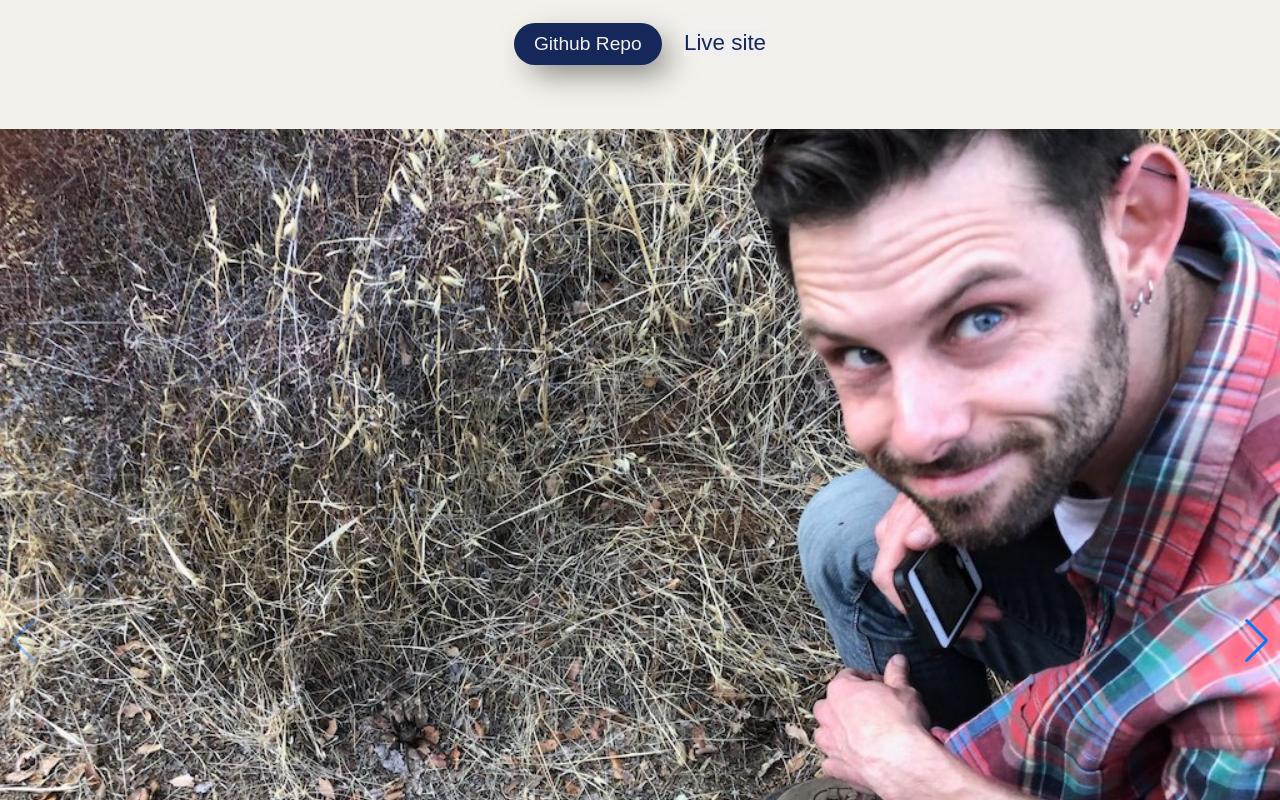
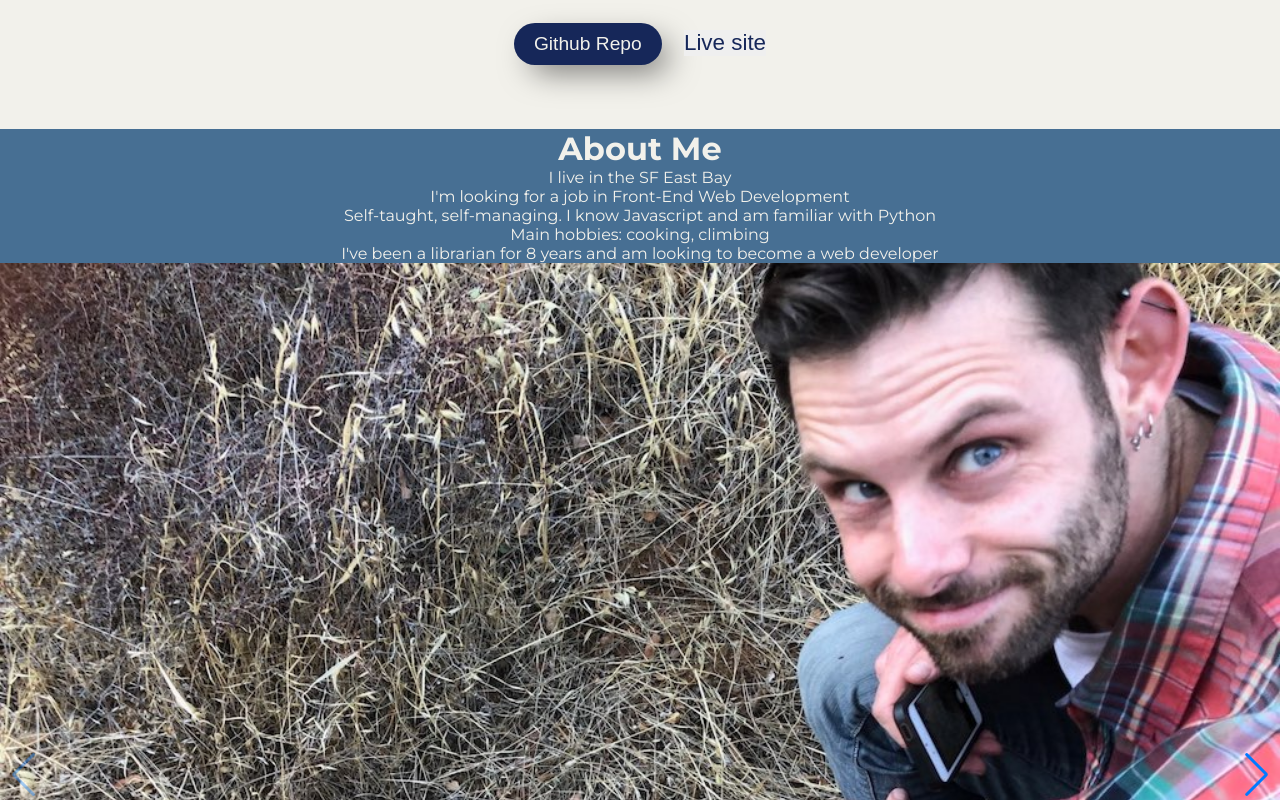
Before and after one commit to aemann2/portfolio_v2, a plain HTML site: page index.html in a window 1280 px wide. Shown: the part 3860-4660 px from the top of the page. Drawn offline with nearby package versions, Linux system fonts and the light colour scheme.

Commit message:
began working on about me section

```diff
--- /dev/null
+++ b/css/components/_aboutme.scss
@@ -0,0 +1,11 @@
+@import '../colors/colors';
+
+.aboutme {
+  background-color: $secondary-color;
+  color: $light-color;
+  text-align: center;
+
+  &__title {
+    font-size: 2rem;
+  }
+}
--- a/css/style.scss
+++ b/css/style.scss
@@ -3,6 +3,7 @@
 @import './components/header';
 @import './components/projects';
 @import './components/contact';
+@import './components/aboutme';
 @import './components/mediaQueries';
 
 $primary-font: 'Montserrat', sans-serif;
@@ -11,7 +12,6 @@ $primary-font: 'Montserrat', sans-serif;
 
 html {
   box-sizing: border-box;
-  scroll-behavior: smooth;
 }
 *,
 *:before,
--- a/index.html
+++ b/index.html
@@ -34,7 +34,7 @@
         <li class="navbar__item"><a href="#welcome" class="navbar__link">Welcome</a></li>
         <li class="navbar__item"><a href="#projects" class="navbar__link">Projects</a></li>
         <li class="navbar__item"><a href="#technology" class="navbar__link">Technology</a></li>
-        <li class="navbar__item"><a href="#about-me" class="navbar__link">About</a></li>
+        <li class="navbar__item"><a href="#aboutme" class="navbar__link">About</a></li>
         <li class="navbar__item"><a href="#contact" class="navbar__link">Contact</a></li>
       </ul>
     </nav>
@@ -154,10 +154,18 @@
           </div>
       </div>
     </figure>
-
   </section>
 
-  <section>
+  <section class="aboutme" id='aboutme'>
+    <h2 class="aboutme__title">About Me</h2>
+    <div class="aboutme__blurbs">
+      <p class="aboutme__blurbs__blurb">I live in the SF East Bay</p>
+      <p class="aboutme__blurbs__blurb">I'm looking for a job in Front-End Web Development</p>
+      <p class="aboutme__blurbs__blurb">Self-taught, self-managing. I know Javascript and am familiar with Python</p>
+      <p class="aboutme__blurbs__blurb">Main hobbies: cooking, climbing</p>
+      <p class="aboutme__blurbs__blurb">I've been a librarian for 8 years and am looking to become a web developer</p>
+    </div>
+    <!-- swiper -->
     <div class="swiper-container mySwiper">
       <div class="swiper-wrapper">
         <div class="swiper-slide">
```
Also changed, not shown: css/style.css, 1 other file.
